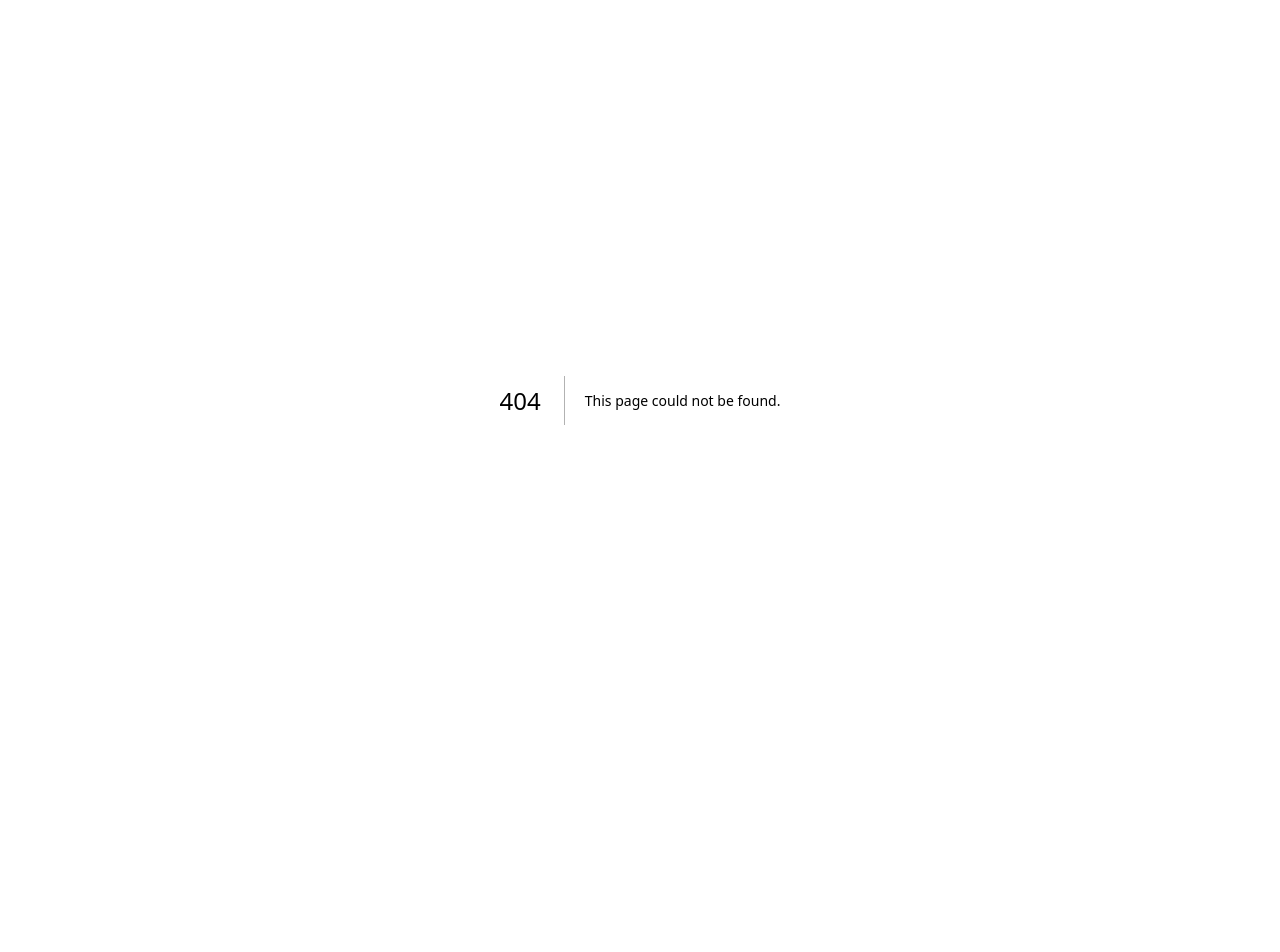
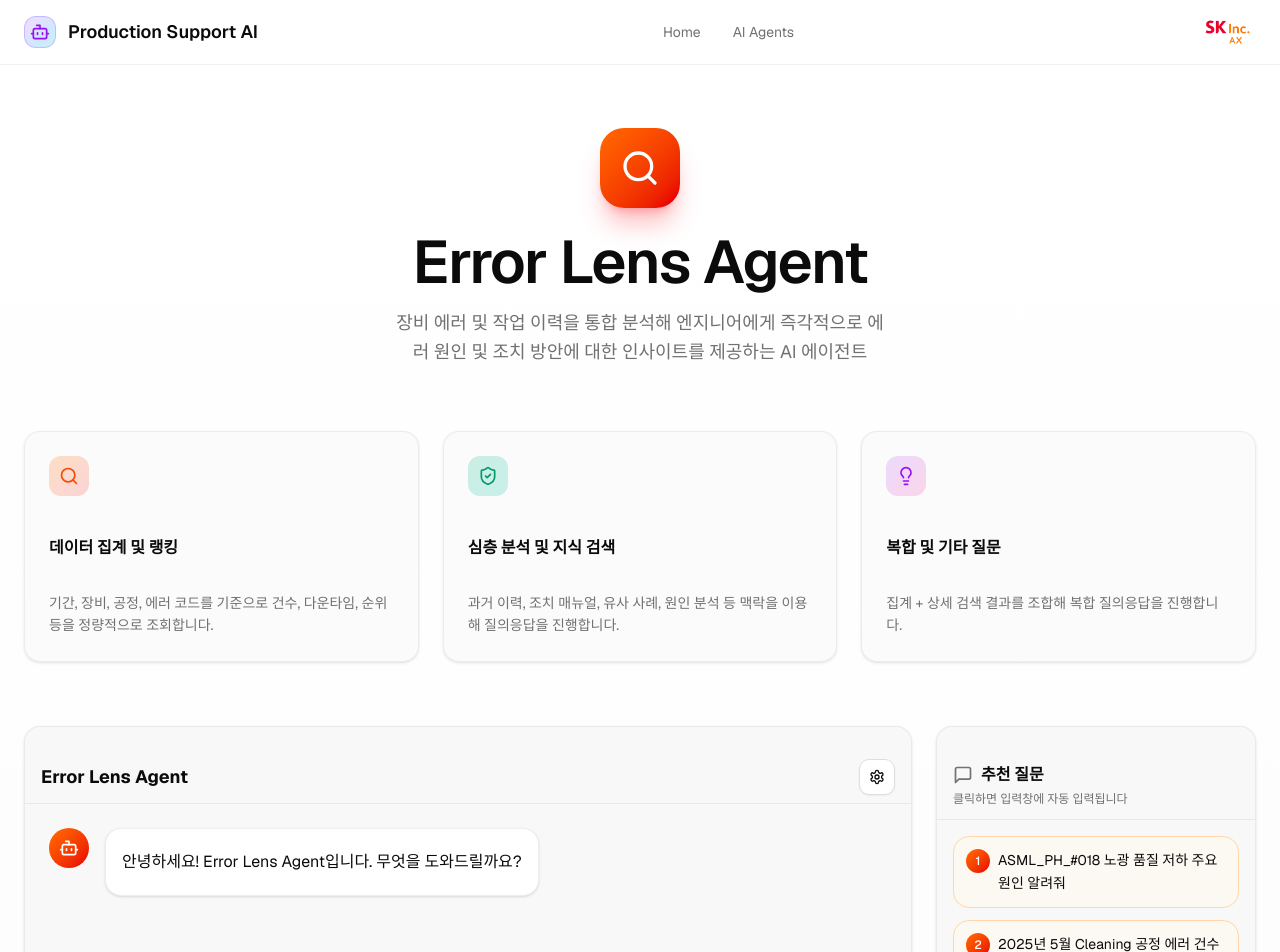
Before and after one commit to skax-11825/Production-Support-AI, a Next.js app in the folder ai-agent-ui/: page /error-lens in a window 1280 px wide. Before the commit this address had no page. Shown: the top 952 px of the page. Before the commit the page ends 800 px from the top, so only its background shows below. Built offline with nearby package versions, Linux system fonts and the light colour scheme.

Commit message:
fix: Rename error-lense to error-lens (typo fix in code and folder)

```diff
--- a/ai-agent-ui/app/error-lense/page.tsx
+++ b/ai-agent-ui/app/error-lens/page.tsx
@@ -50,7 +50,7 @@ export default function ErrorLensePage() {
           </Card>
         </div>
 
-        <ChatInterface agentType="error-lense" />
+        <ChatInterface agentType="error-lens" />
       </div>
     </main>
   )
--- a/ai-agent-ui/components/agent-navigation.tsx
+++ b/ai-agent-ui/components/agent-navigation.tsx
@@ -20,7 +20,7 @@ export function AgentNavigation() {
       title: "Error Lens Agent",
       description:
         "장비 에러 및 작업 이력을 통합 분석해 엔지니어에게 즉각적으로 에러 원인 및 조치 방안에 대한 인사이트를 제공하는 AI 에이전트",
-      href: "/error-lense",
+      href: "/error-lens",
       hoverColor: "from-orange-500/20 to-red-500/20",
       iconGradient: "from-orange-500 to-red-600",
       shadowColor: "shadow-red-500/30",
--- a/ai-agent-ui/components/chat-interface.tsx
+++ b/ai-agent-ui/components/chat-interface.tsx
@@ -14,7 +14,7 @@ type Message = {
   content: string
 }
 
-type AgentType = "state-chase" | "error-lense"
+type AgentType = "state-chase" | "error-lens"
 
 interface ChatInterfaceProps {
   agentType: AgentType
@@ -32,7 +32,7 @@ const DEFAULT_NGROK_URL = "https://youlanda-unconciliatory-unmirthfully.ngrok-fr
 
 // 에이전트별 기본 API Key
 const DEFAULT_API_KEYS: Record<AgentType, string> = {
-  "error-lense": "app-hKVB2xN9C5deXeavB9SAfkRo",
+  "error-lens": "app-hKVB2xN9C5deXeavB9SAfkRo",
   "state-chase": "app-XM30CYZpFY9ECH59lH1s1Erg",
 }
 
@@ -42,10 +42,10 @@ const SUGGESTED_QUESTIONS: Record<AgentType, string[]> = {
     "PAVB814 설비가 현재 멈춰있는데, 대체 가능한 설비 알려줘",
     "OP20, FLASH 제품 투입 가능한 설비 알려줘",
     "OP10, DRAM 우선 투입할 LOT 3개 추천해줘",
-    "L990505019 진행 안되고 있는 이유 알려줘",
+    "L990505010 후속 공정 진행 안되는 이유 알려줘",
     "L990505011 진행 안되고 있는 이유 알려줘",
   ],
-  "error-lense": [
+  "error-lens": [
     "ASML_PH_#018 노광 품질 저하 주요 원인 알려줘",
     "2025년 5월 Cleaning 공정 에러 건수 보여줘",
     "M14-IMP-006 2025년 총 에러 횟수와 주로 조치한 방법 알려줘",
--- a/ai-agent-ui/components/settings-dialog.tsx
+++ b/ai-agent-ui/components/settings-dialog.tsx
@@ -7,7 +7,7 @@ import { Input } from "@/components/ui/input"
 import { Label } from "@/components/ui/label"
 import { Settings, CheckCircle2, XCircle, Eye, EyeOff, Info, ChevronDown, ChevronUp, X } from "lucide-react"
 
-type AgentType = "state-chase" | "error-lense"
+type AgentType = "state-chase" | "error-lens"
 
 interface DifyConfig {
   difyApiBase: string
@@ -21,7 +21,7 @@ const DEFAULT_NGROK_URL = "https://youlanda-unconciliatory-unmirthfully.ngrok-fr
 
 // 에이전트별 기본 API Key
 const DEFAULT_API_KEYS: Record<AgentType, string> = {
-  "error-lense": "app-hKVB2xN9C5deXeavB9SAfkRo",
+  "error-lens": "app-hKVB2xN9C5deXeavB9SAfkRo",
   "state-chase": "app-XM30CYZpFY9ECH59lH1s1Erg",
 }
 
```
Also changed, not shown: ai-agent-ui/app/error-lens/loading.tsx (renamed from ai-agent-ui/app/error-lense/loading.tsx).
